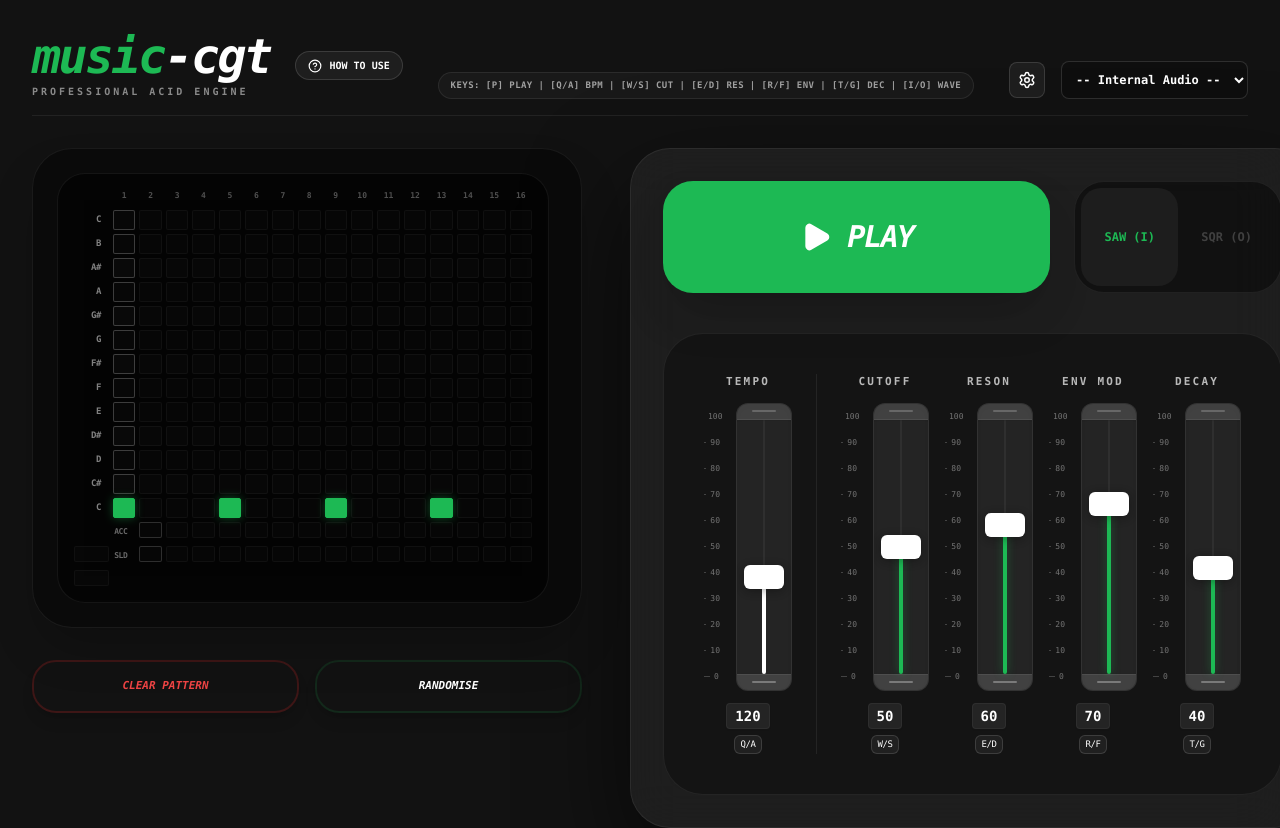
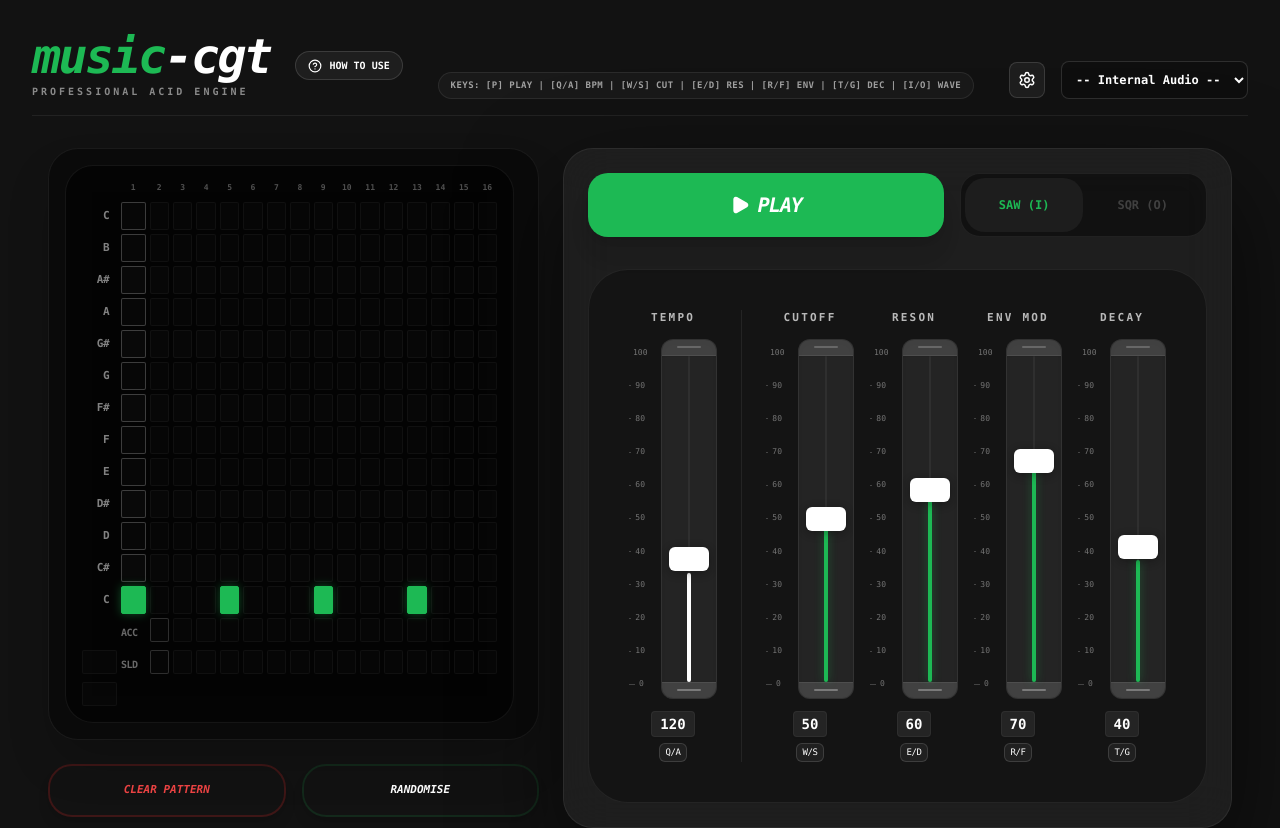
Before and after one commit to tradexy/music-cgt, a React (Vite) app: page / in a window 1280 px wide. Shown: the top 828 px of the page. Built offline with nearby package versions, Linux system fonts and the light colour scheme.

Commit message:
Refactor: 60/40 layout split, reduced button sizes, and real-time pattern updates

```diff
--- a/App.tsx
+++ b/App.tsx
@@ -52,7 +52,7 @@ function App() {
       envMod: state.envMod,
       waveform: state.waveform as 'sawtooth' | 'square'
     });
-  }, [state.cutoff, state.resonance, state.decay, state.envMod, state.waveform]);
+  }, [state]);
 
   const nextNoteTimeRef = useRef(0);
   const currentStepRef = useRef(0);
@@ -334,11 +334,11 @@ function App() {
       }
 
       {/* Main Grid: Stacks on Mobile, Side-by-side on Desktop */}
-      <div className="w-full max-w-7xl grid grid-cols-1 lg:grid-cols-[550px_1fr] gap-8 lg:gap-12 flex-1 mb-8">
+      <div className="w-full max-w-[1600px] grid grid-cols-1 lg:grid-cols-[1.5fr_1fr] gap-4 md:gap-6 flex-1 mb-8 px-4">
 
         {/* Left Column: Sequencer */}
-        <div className="flex flex-col gap-6 lg:gap-8 min-h-0">
-          <div className="bg-black/40 p-3 md:p-6 rounded-[30px] md:rounded-[40px] border shadow-2xl backdrop-blur-md flex flex-col min-h-0" style={{ borderColor: `${textColor}11` }}>
+        <div className="flex flex-col gap-4 md:gap-6 min-h-0">
+          <div className="bg-black/40 p-2 md:p-4 rounded-[20px] md:rounded-[30px] border shadow-2xl backdrop-blur-md flex flex-col min-h-0" style={{ borderColor: `${textColor}11` }}>
             <div className="md:pr-2">
               <div className="min-w-[400px] md:min-w-0">
                 <SequencerGrid
@@ -379,25 +379,25 @@ function App() {
 
         {/* Right Column: Integrated Controls */}
         <div
-          className="bg-white/5 p-6 md:p-8 rounded-[30px] md:rounded-[40px] border shadow-[0_40px_100px_rgba(0,0,0,0.6)] backdrop-blur-xl flex flex-col gap-8 md:gap-10 lg:max-h-[85vh] shrink-0 lg:shrink"
+          className="bg-white/5 p-4 md:p-6 rounded-[20px] md:rounded-[30px] border shadow-[0_40px_100px_rgba(0,0,0,0.6)] backdrop-blur-xl flex flex-col gap-6 md:gap-8 lg:max-h-[85vh] shrink-0 lg:shrink"
           style={{ borderColor: `${textColor}11` }}
         >
 
           {/* Top Row: Play & Waveform */}
-          <div className="flex flex-col sm:flex-row items-stretch gap-6 sm:h-28 shrink-0">
+          <div className="flex flex-col sm:flex-row items-stretch gap-4 sm:h-16 shrink-0">
             <button
               onClick={togglePlay}
-              className="flex-[2] py-6 sm:py-0 rounded-[25px] sm:rounded-[30px] flex items-center justify-center transition-all shadow-2xl hover:scale-[1.01] active:scale-[0.98]"
+              className="flex-[1.5] py-4 sm:py-0 rounded-[15px] sm:rounded-[20px] flex items-center justify-center transition-all shadow-xl hover:scale-[1.01] active:scale-[0.98]"
               style={{ backgroundColor: state.isPlaying ? '#ef4444' : primaryColor, color: textColor }}
             >
               {state.isPlaying ? (
-                <div className="flex items-center gap-4 font-black italic text-2xl md:text-3xl uppercase tracking-tighter"><Square size={32} fill="currentColor" /> Stop</div>
+                <div className="flex items-center gap-2 font-black italic text-lg md:text-xl uppercase tracking-tighter"><Square size={20} fill="currentColor" /> Stop</div>
               ) : (
-                <div className="flex items-center gap-4 font-black italic text-2xl md:text-3xl uppercase tracking-tighter"><Play size={32} fill="currentColor" /> Play</div>
+                <div className="flex items-center gap-2 font-black italic text-lg md:text-xl uppercase tracking-tighter"><Play size={20} fill="currentColor" /> Play</div>
               )}
             </button>
 
-            <div className="flex-1 bg-black/40 rounded-[25px] sm:rounded-[30px] flex p-1.5 border min-h-[60px]" style={{ borderColor: `${textColor}11` }}>
+            <div className="flex-1 bg-black/40 rounded-[15px] sm:rounded-[20px] flex p-1 border min-h-[40px]" style={{ borderColor: `${textColor}11` }}>
               <button
                 className={`flex-1 flex items-center justify-center text-[10px] md:text-xs font-black rounded-[20px] transition-all`}
                 style={{
--- a/components/SequencerGrid.tsx
+++ b/components/SequencerGrid.tsx
@@ -45,7 +45,7 @@ export const SequencerGrid: React.FC<SequencerGridProps> = ({
         {displayNotes.map((note, rowIdx) => (
           <React.Fragment key={note.name}>
             {/* Note Label */}
-            <div className="flex items-center justify-end pr-1 md:pr-2 h-4 md:h-5 text-[8px] md:text-[9px] font-bold uppercase tracking-tighter opacity-50" style={{ color: textColor }}>
+            <div className="flex items-center justify-end pr-1 md:pr-2 h-5 md:h-7 text-[9px] md:text-[11px] font-bold uppercase tracking-tighter opacity-50" style={{ color: textColor }}>
               {note.name.replace('3', '').replace('4', '')}
             </div>
 
@@ -60,7 +60,7 @@ export const SequencerGrid: React.FC<SequencerGridProps> = ({
                 <div
                   key={`${rowIdx}-${colIdx}`}
                   onClick={() => handleGridClick(colIdx, rowIdx)}
-                  className={`h-4 md:h-5 w-full rounded-sm border transition-all duration-75 cursor-pointer hover:brightness-125
+                  className={`h-5 md:h-7 w-full rounded-sm border transition-all duration-75 cursor-pointer hover:brightness-125
                     ${isCurrent ? 'ring-1 z-10' : ''}`}
                   style={{
                     backgroundColor: isActive
@@ -82,12 +82,12 @@ export const SequencerGrid: React.FC<SequencerGridProps> = ({
         <div className="h-2 col-span-17"></div>
 
         {/* Accent Row */}
-        <div className="flex items-center justify-end pr-1 md:pr-2 h-4 md:h-5 text-[7px] md:text-[8px] font-black uppercase tracking-tighter opacity-40" style={{ color: textColor }}>ACC</div>
+        <div className="flex items-center justify-end pr-1 md:pr-2 h-5 md:h-7 text-[8px] md:text-[10px] font-black uppercase tracking-tighter opacity-40" style={{ color: textColor }}>ACC</div>
         {steps.map((step, i) => (
           <div
             key={`acc-${i}`}
             onClick={() => onStepChange(i, { accent: !step.accent })}
-            className={`h-3 md:h-4 w-full rounded-sm border transition-all cursor-pointer ${currentStep === i ? 'ring-1 z-10' : ''}`}
+            className={`h-4 md:h-6 w-full rounded-sm border transition-all cursor-pointer ${currentStep === i ? 'ring-1 z-10' : ''}`}
             style={{
               backgroundColor: step.accent ? '#ff00ff' : `${textColor}05`,
               borderColor: step.accent ? '#ff00ff' : (currentStep === i ? `${textColor}44` : `${textColor}11`),
@@ -98,12 +98,12 @@ export const SequencerGrid: React.FC<SequencerGridProps> = ({
         ))}
 
         {/* Slide Row */}
-        <div className="flex items-center justify-end pr-1 md:pr-2 h-4 md:h-5 text-[7px] md:text-[8px] font-black uppercase tracking-tighter opacity-40" style={{ color: textColor }}>SLD</div>
+        <div className="flex items-center justify-end pr-1 md:pr-2 h-5 md:h-7 text-[8px] md:text-[10px] font-black uppercase tracking-tighter opacity-40" style={{ color: textColor }}>SLD</div>
         {steps.map((step, i) => (
           <div
             key={`sld-${i}`}
             onClick={() => onStepChange(i, { slide: !step.slide })}
-            className={`h-3 md:h-4 w-full rounded-sm border transition-all cursor-pointer ${currentStep === i ? 'ring-1 z-10' : ''}`}
+            className={`h-4 md:h-6 w-full rounded-sm border transition-all cursor-pointer ${currentStep === i ? 'ring-1 z-10' : ''}`}
             style={{
               backgroundColor: step.slide ? '#00ffff' : `${textColor}05`,
               borderColor: step.slide ? '#00ffff' : (currentStep === i ? `${textColor}44` : `${textColor}11`),
```
